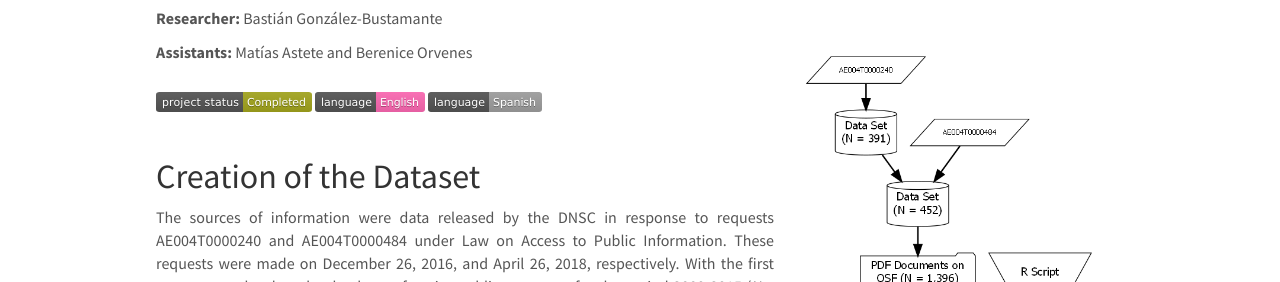
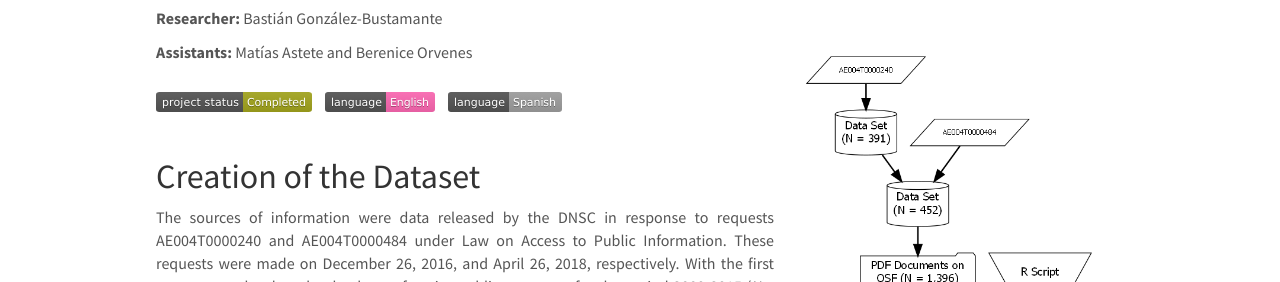
Before and after one commit to training-datalab/old-training-datalab.com, a Jekyll site: the page built from _pages/data-mining-civil-service.md, in a window 1280 px wide. Shown: the part 141-423 px from the top of the page. Built offline with Jekyll 4.4.1, drawn with Linux system fonts in a browser that asks for light colours; nearby versions of some CDN libraries.

Commit message:
Update data-mining-civil-service.md

```diff
--- a/_pages/data-mining-civil-service.md
+++ b/_pages/data-mining-civil-service.md
@@ -14,7 +14,7 @@
 
 **Assistants:** Matías Astete and Berenice Orvenes
 
-![Project Status: Completed]({{ site.url }}{{ site.baseurl }}/badges/project_status/project_completed.svg) [![English]({{ site.url }}{{ site.baseurl }}/badges/lang/english.svg)](https://training-datalab.com/projects/chilean-civil-service) [![Spanish]({{ site.url }}{{ site.baseurl }}/badges/lang/spanish_inactive.svg)](https://training-datalab.com/projects/chilean-civil-service-spanish)
+![Project Status: Completed]({{ site.url }}{{ site.baseurl }}/badges/project_status/project_completed.svg) &nbsp;&nbsp; [![English]({{ site.url }}{{ site.baseurl }}/badges/lang/english.svg)](https://training-datalab.com/projects/chilean-civil-service) &nbsp;&nbsp; [![Spanish]({{ site.url }}{{ site.baseurl }}/badges/lang/spanish_inactive.svg)](https://training-datalab.com/projects/chilean-civil-service-spanish)
 
 ## Creation of the Dataset
 
```
